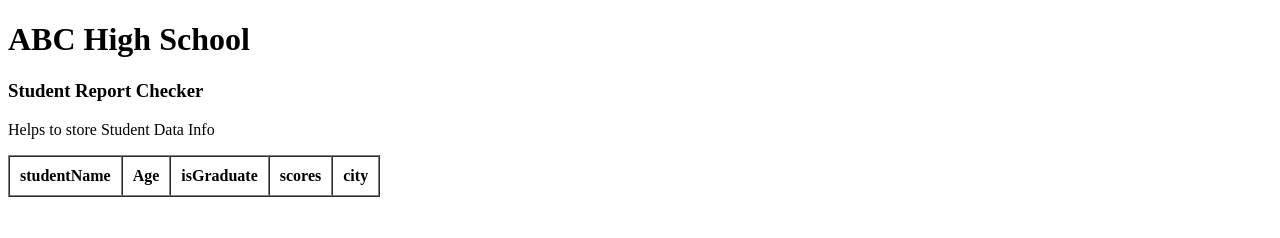
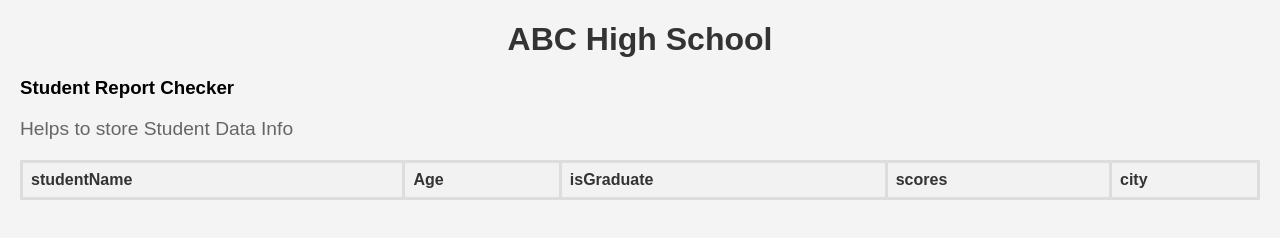
Before and after one commit to Gayathri575/Javascript, a plain HTML site: page Basics/StudentReportChecker.html in a window 1280 px wide. Drawn offline with Linux system fonts and the light colour scheme.

Commit message:
Added CSS

```diff
--- a/Basics/StudentReportChecker.html
+++ b/Basics/StudentReportChecker.html
@@ -4,6 +4,42 @@
     <meta charset="UTF-8">
     <meta name="viewport" content="width=device-width, initial-scale=1.0">
     <title>Student Report Checker</title>
+    <style>
+        body {
+            font-family: Arial, sans-serif;
+            margin: 20px;
+            background-color: #f4f4f4;
+        }
+        h1 {
+            color: #333;
+            text-align: center;
+            margin-bottom: 10px;
+            font-size: 2em;
+        }
+        p{
+            font-size: 1.2em;
+            color: #666;
+            margin-top: 0;
+        }
+        table {
+            width: 100%;
+            border-collapse: collapse;
+            margin-top: 20px;
+            cursor: pointer;
+        }
+        th, td {
+            border: 3px solid #ddd;
+            padding: 8px;
+            text-align: left;
+        }
+        th {
+            background-color: #f2f2f2;
+            color: #333;
+        }
+        tr:nth-child(even) {
+            background-color: #f9f9f9;
+        }
+        </style>
 
 </head>
 <body>
```
